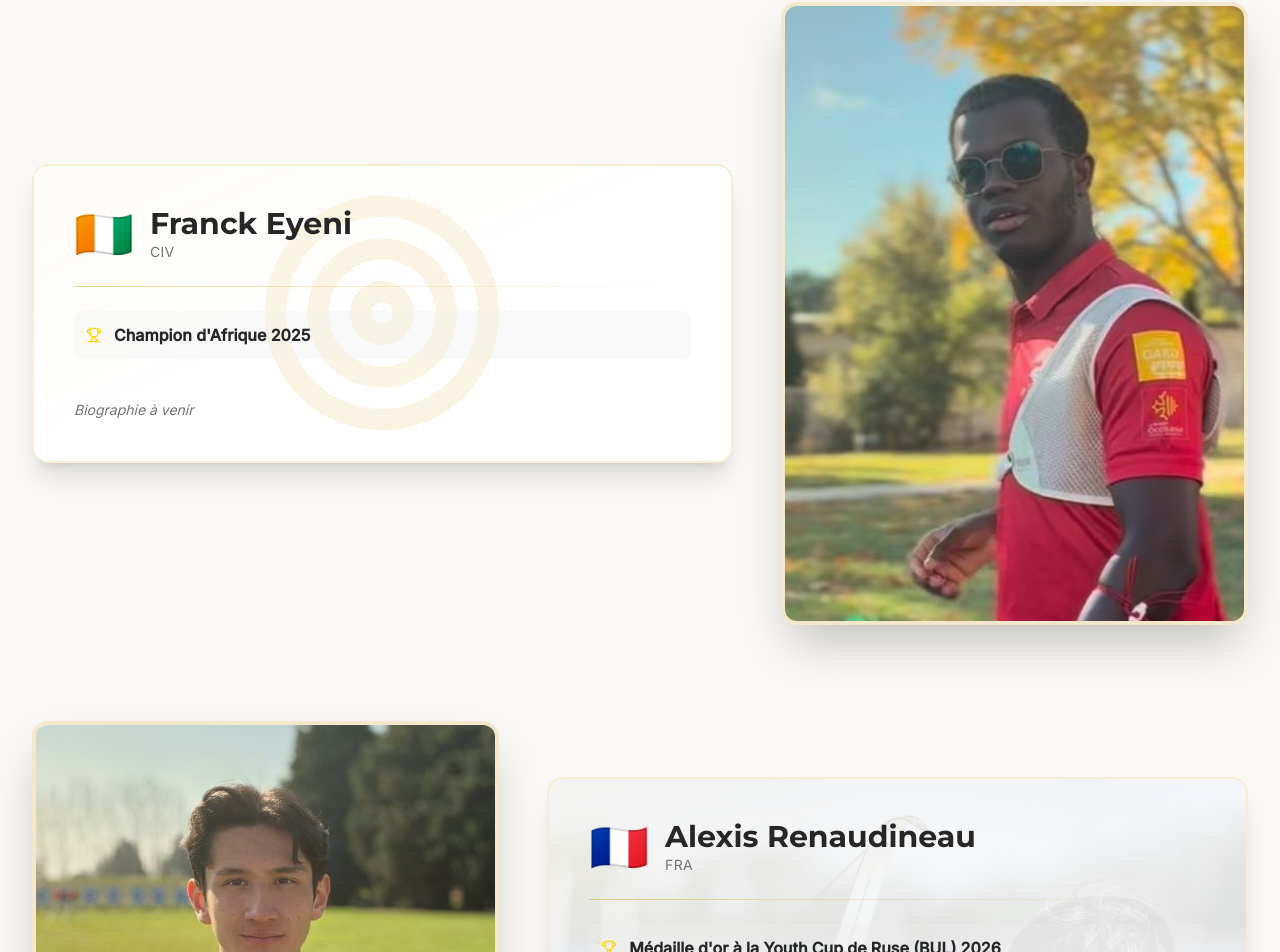
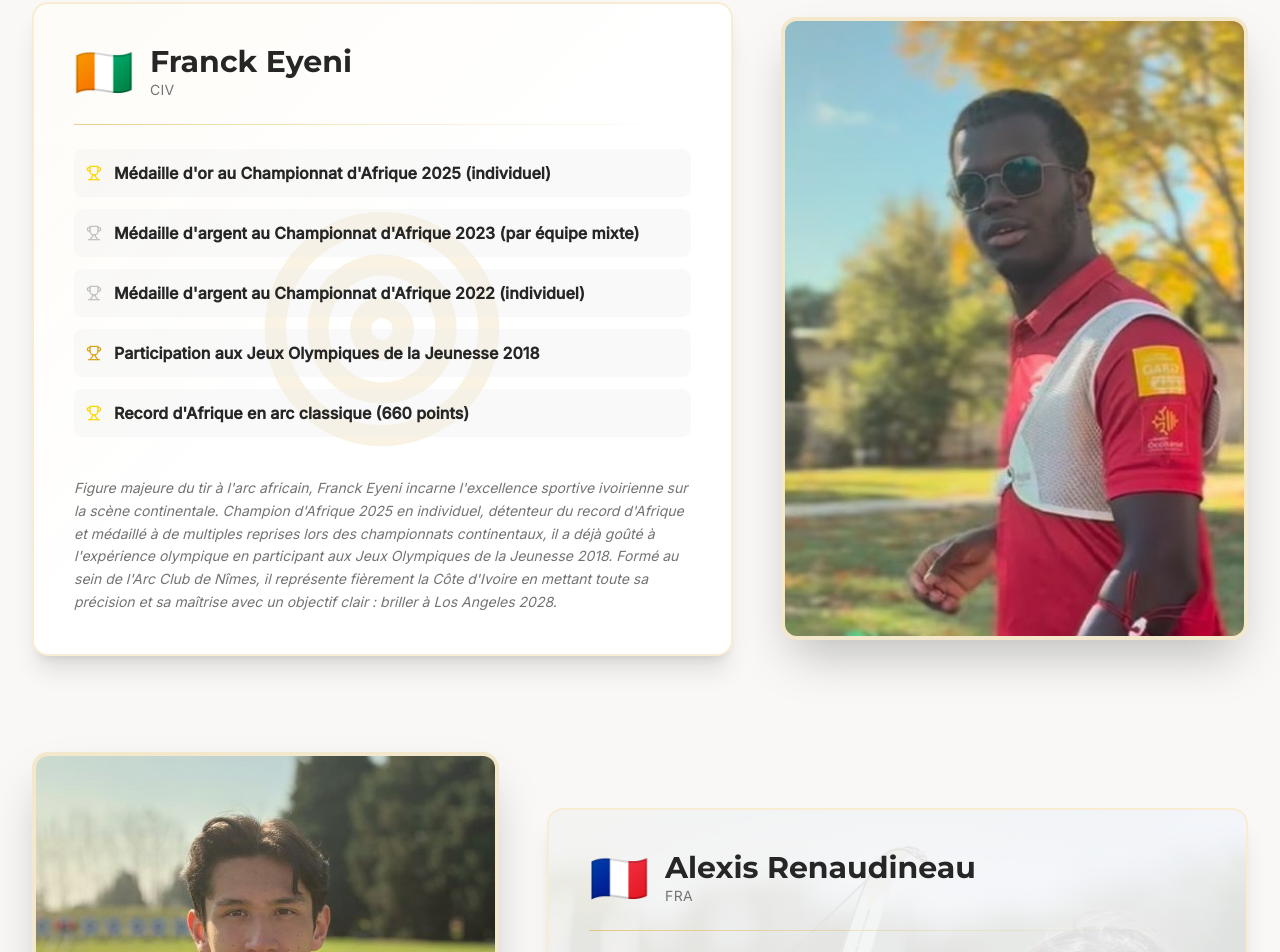
Before and after one commit to nc7hmwtkz4-dot/sg-367be137-3608-459c-9bca-cc2af1e0b7e2-1780337345, a Next.js app: page /los-angeles-2028 in a window 1280 px wide. Shown: the part 4170-5122 px from the top of the page. Built offline with nearby package versions, Linux system fonts and the light colour scheme; no server answers.

Commit message:
feat(data): update franck eyeni stats and bio

```diff
--- a/src/pages/los-angeles-2028.tsx
+++ b/src/pages/los-angeles-2028.tsx
@@ -171,12 +171,18 @@ export default function LosAngeles2028({ rankings }: PageProps) {
               country="CIV"
               flag="🇨🇮"
               profileImage="/64b3ea82-8d84-4e68-83e5-6d285ee2b2f0.JPG"
-              palmares={["Champion d'Afrique 2025"]}
+              palmares={[
+                "Médaille d'or au Championnat d'Afrique 2025 (individuel)",
+                "Médaille d'argent au Championnat d'Afrique 2023 (par équipe mixte)",
+                "Médaille d'argent au Championnat d'Afrique 2022 (individuel)",
+                "Record d'Afrique en arc classique (660 points)",
+                "Participation aux Jeux Olympiques de la Jeunesse 2018"
+              ]}
               worldRanking={rankings[20443]}
               isEven={false}>
 
               <p className="text-muted-foreground italic text-sm leading-relaxed">
-                Biographie à venir
+                Figure majeure du tir à l'arc africain, Franck Eyeni incarne l'excellence sportive ivoirienne sur la scène continentale. Champion d'Afrique 2025 en individuel, détenteur du record d'Afrique et médaillé à de multiples reprises lors des championnats continentaux, il a déjà goûté à l'expérience olympique en participant aux Jeux Olympiques de la Jeunesse 2018. Formé au sein de l'Arc Club de Nîmes, il représente fièrement la Côte d'Ivoire en mettant toute sa précision et sa maîtrise avec un objectif clair : briller à Los Angeles 2028.
               </p>
             </AthleteCard>
 
```
Also changed, not shown: .softgen/tasks/task-10.md (added).
